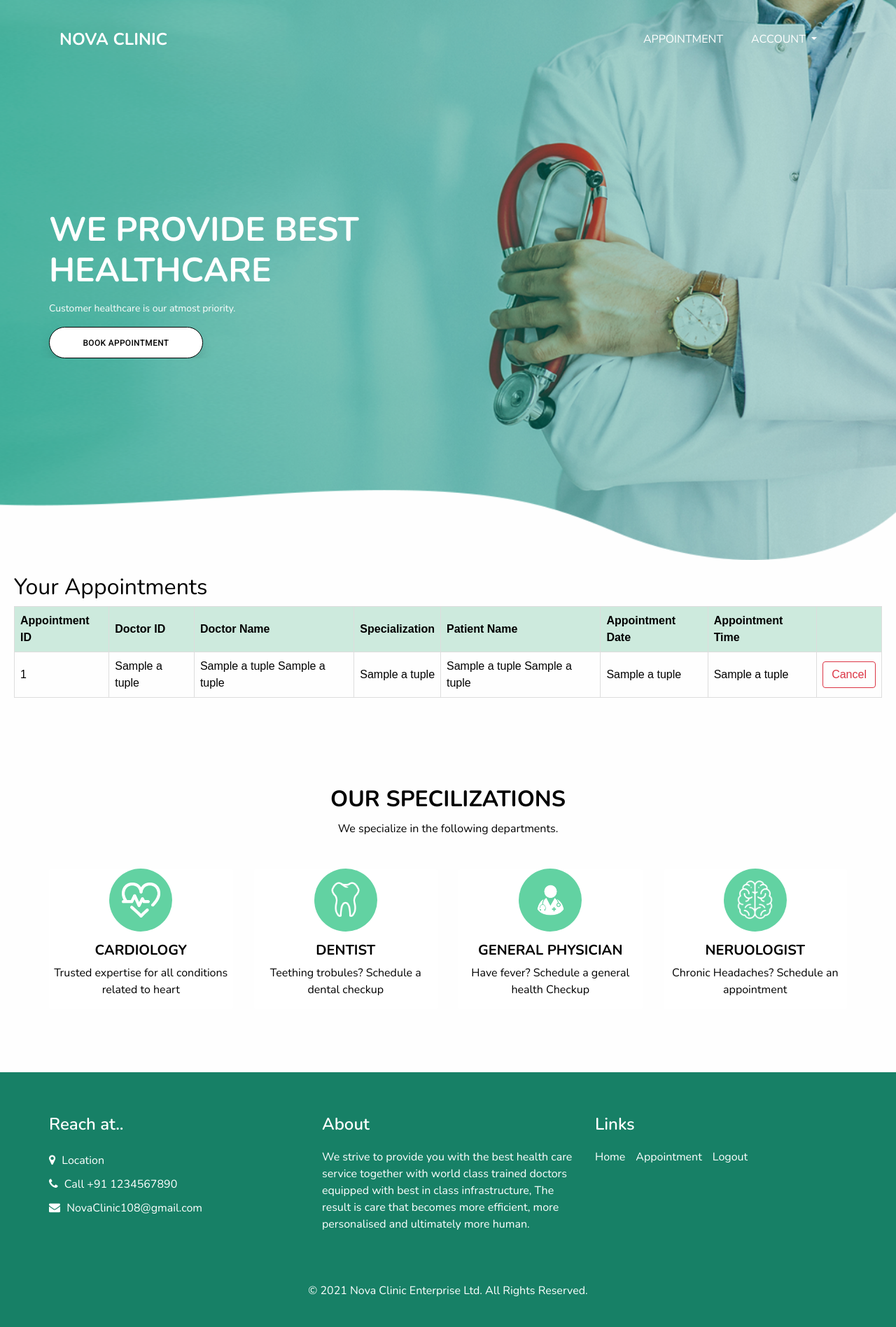
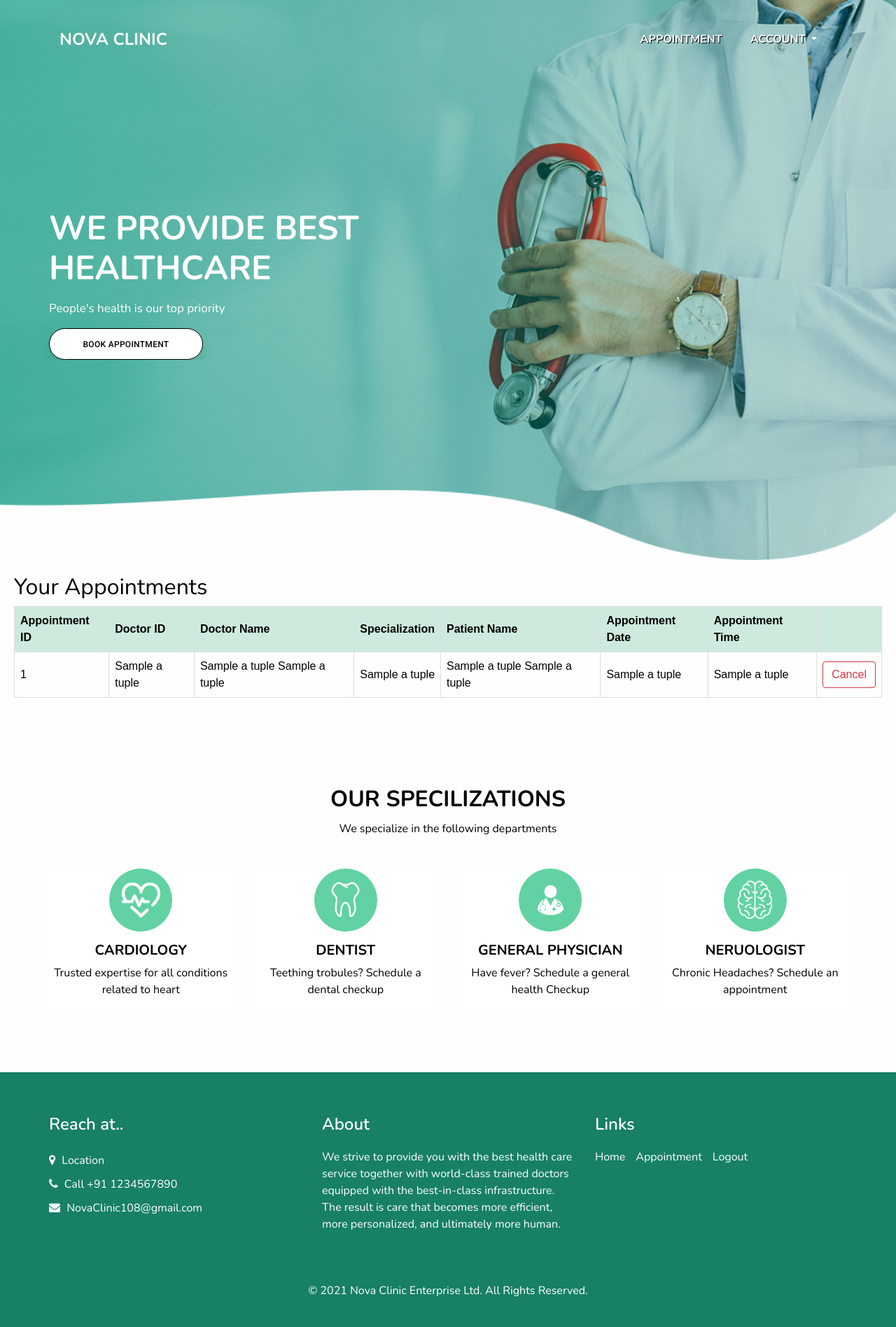
Before and after one commit to Abhiram-DLVSS/NovaClinic, a Flask app: template Application/Frontend/templates/home.html in a window 1280 px wide. Shown: the whole page at 70% size. Run offline with Flask 2, Linux system fonts and the light colour scheme; the template is opened without the code that fills it: most values are stand-ins (such as "Sample title", 1, 10 or a date in 2020); some libraries are stand-ins or nearby versions.

Commit message:
Corrected mistakes

```diff
--- a/Application/DBHandler/sqlhandler.py
+++ b/Application/DBHandler/sqlhandler.py
@@ -22,7 +22,7 @@ class User:
 	def verify(self,phno,password):
 		cnx=mysql.connector.connect(host=DBhost,user=DBuser,password=DBpassword,database=DBname)
 		cursor=cnx.cursor()
-		query = ("select phno,password from users where phno='{}' and password=Sha2('{}',224);").format(phno,password)
+		query = ("select phno from users where phno='{}' and password=Sha2('{}',224);").format(phno,password)
 		if(phno==None and password==None):
 			return -1
 		cursor.execute(query)
@@ -37,7 +37,7 @@ class User:
 	def check_new_phno(self,phno):
 		cnx=mysql.connector.connect(host=DBhost,user=DBuser,password=DBpassword,database=DBname)
 		cursor=cnx.cursor()
-		query = ("select phno,password from users where phno='{}';").format(phno)
+		query = ("select phno from users where phno='{}';").format(phno)
 		if(phno==None):
 			return -1
 		cursor.execute(query)
@@ -70,7 +70,7 @@ class User:
 	def update_credentials(self,p_CurrentPassword,p_Newpassword,phno):
 		cnx=mysql.connector.connect(host=DBhost,user=DBuser,password=DBpassword,database=DBname)
 		cursor=cnx.cursor()
-		query="select phno,password from users where password=Sha2('{}',224) and phno='{}'".format(p_CurrentPassword,phno)
+		query="select phno from users where password=Sha2('{}',224) and phno='{}'".format(p_CurrentPassword,phno)
 		cursor.execute(query)
 		vari=cursor.fetchall()
 		if(len(vari)==0):
--- a/Application/Frontend/templates/admin.html
+++ b/Application/Frontend/templates/admin.html
@@ -47,7 +47,7 @@
                            <div class="collapse navbar-collapse" id="navbarSupportedContent" >
                               <ul class="navbar-nav mr-auto">
                                  <li class="nav-item dropdown">
-                                    <a class="nav-link dropdown-toggle" href="#" id="navbarDropdown" role="button" data-toggle="dropdown" aria-haspopup="true" aria-expanded="false">
+                                    <a class="nav-link dropdown-toggle" href="" id="navbarDropdown" role="button" data-toggle="dropdown" aria-haspopup="true" aria-expanded="false"  style="text-shadow: 1px 1px #000000;font-weight: bold;">
                                     Doctors
                                     </a>
                                     <div class="dropdown-menu" aria-labelledby="navbarDropdown">
@@ -72,7 +72,7 @@
                                     </div>
                                  </li>
                                  <li class="nav-item dropdown">
-                                    <a class="nav-link dropdown-toggle" href="#" id="navbarDropdown" role="button" data-toggle="dropdown" aria-haspopup="true" aria-expanded="false">
+                                    <a class="nav-link dropdown-toggle" href="" id="navbarDropdown" role="button" data-toggle="dropdown" aria-haspopup="true" aria-expanded="false"  style="text-shadow: 1px 1px #000000;font-weight: bold;">
                                     Receptionists
                                     </a>
                                     <div class="dropdown-menu" aria-labelledby="navbarDropdown">
@@ -91,7 +91,7 @@
                                     </div>
                                  </li>
                                  <li class="nav-item dropdown">
-                                    <a class="nav-link dropdown-toggle" href="#" id="navbarDropdown" role="button" data-toggle="dropdown" aria-haspopup="true" aria-expanded="false">
+                                    <a class="nav-link dropdown-toggle" href="" id="navbarDropdown" role="button" data-toggle="dropdown" aria-haspopup="true" aria-expanded="false"  style="text-shadow: 1px 1px #000000;font-weight: bold;">
                                     Account
                                     </a>
                                     <div class="dropdown-menu" aria-labelledby="navbarDropdown">
--- a/Application/Frontend/templates/aptmnt.html
+++ b/Application/Frontend/templates/aptmnt.html
@@ -48,10 +48,10 @@
                            <div class="collapse navbar-collapse" id="navbarSupportedContent">
                               <ul class="navbar-nav mr-auto">
                                  <li class="nav-item active">
-                                    <a class="nav-link" href="/home">Home <span class="sr-only">(current)</span></a>
+                                    <a class="nav-link" href="/home"  style="text-shadow: 1px 1px #000000;font-weight: bold;">Home <span class="sr-only">(current)</span></a>
                                  </li>
                                  <li class="nav-item">
-                                    <a class="nav-link" href="logout">Logout</a>
+                                    <a class="nav-link" href="logout" style="text-shadow: 1px 1px #000000;font-weight: bold;">Logout</a>
                                  </li>
                               </ul>
                               </form>
--- a/Application/Frontend/templates/footer.html
+++ b/Application/Frontend/templates/footer.html
@@ -36,7 +36,7 @@
                  About
               </h4>
               <p>
-                 We strive to provide you with the best health care service together with world class trained doctors equipped with best in class infrastructure, The result is care that becomes more efficient, more personalised and ultimately more human.
+               We strive to provide you with the best health care service together with world-class trained doctors equipped with the best-in-class infrastructure. The result is care that becomes more efficient, more personalized, and ultimately more human.
               </p>
            </div>
         </div>
--- a/Application/Frontend/templates/home.html
+++ b/Application/Frontend/templates/home.html
@@ -53,10 +53,10 @@
                               <div class="collapse navbar-collapse" id="navbarSupportedContent">
                                  <ul class="navbar-nav mr-auto">
                                     <li class="nav-item">
-                                       <a class="nav-link" href="aptmnt">Appointment</a>
+                                       <a class="nav-link" href="aptmnt" style="font-weight: bold; text-shadow: 1px 1px #000000;">Appointment</a>
                                     </li>
                                     <li class="nav-item dropdown">
-                                       <a class="nav-link dropdown-toggle" href="#" id="navbarDropdown" role="button" data-toggle="dropdown" aria-haspopup="true" aria-expanded="false">
+                                       <a class="nav-link dropdown-toggle" href="" id="navbarDropdown" role="button" data-toggle="dropdown" aria-haspopup="true" aria-expanded="false"  style="font-weight: bold; text-shadow: 1px 1px #000000;">
                                        Account
                                        </a>
                                        <div class="dropdown-menu" aria-labelledby="navbarDropdown">
@@ -100,8 +100,8 @@
                                  <h1>
                                     We Provide Best Healthcare
                                  </h1>
-                                 <p>
-                                    Customer healthcare is our atmost priority.
+                                 <p  style="font-size: 17px;">
+                                    People's health is our top priority
                                  </p>
                                  <button type="button" class="btn form-check-book-button book1" onclick="location.href = 'aptmnt'">
                                  Book Appointment
@@ -169,15 +169,15 @@
                <form >
                   <div class="form-group">
                      <label id="firstname_input">First name</label>
-                     <input type="text" class="form-control" name="FName" id="FName" onchange onpropertychange onkeyuponpaste oninput="updateCheck()" placeholder="Update First Name" value={{Fname}} maxlength="20">
+                     <input type="text" class="form-control" name="FName" id="FName" onchange onpropertychange onkeyuponpaste oninput="updateCheck()" placeholder="Update First Name" value="{{Fname}}" maxlength="20">
                   </div>
                   <div class="form-group">
                      <label id="lastname_input">Last Name</label>
-                     <input type="text" class="form-control" name="LName" id="LName" onchange onpropertychange onkeyuponpaste oninput="updateCheck()" placeholder="Update Last Name" value={{Lname}} maxlength="20">
+                     <input type="text" class="form-control" name="LName" id="LName" onchange onpropertychange onkeyuponpaste oninput="updateCheck()" placeholder="Update Last Name" value="{{Lname}}" maxlength="20">
                   </div>
                   <div class="form-group">
                      <label id="phno_input">Phone Number</label>
-                     <input type="tel" class="form-control" name="Phno" id="Phno" onchange onpropertychange onkeyuponpaste oninput="updateCheck()" placeholder="Update contact info" value={{phno}}>
+                     <input type="tel" class="form-control" name="Phno" id="Phno" onchange onpropertychange onkeyuponpaste oninput="updateCheck()" placeholder="Update contact info" value="{{phno}}">
                   </div>
                   <div class="form-group" style="text-align: center;">
                      <button name="update_atPatient" id="update_atPatient" class="btn form-check-book-button">Update</button>
@@ -284,7 +284,7 @@
    Our Specilizations
    </h2>
    <p>
-   We specialize in the following departments.
+   We specialize in the following departments
    </p>
    </div>
    <div class="row">
--- a/Application/Frontend/templates/raptmnt.html
+++ b/Application/Frontend/templates/raptmnt.html
@@ -44,10 +44,10 @@
                         <div class="collapse navbar-collapse" id="navbarSupportedContent">
                            <ul class="navbar-nav mr-auto">
                               <li class="nav-item active">
-                                 <a class="nav-link" href="/receptionist">Home <span class="sr-only">(current)</span></a>
+                                 <a class="nav-link" href="/receptionist"  style="text-shadow: 1px 1px #000000;font-weight: bold;">Home <span class="sr-only">(current)</span></a>
                               </li>
                               <li class="nav-item">
-                                 <a class="nav-link" href="logout">Logout</a>
+                                 <a class="nav-link" href="/logout"  style="text-shadow: 1px 1px #000000;font-weight: bold;">Logout</a>
                               </li>
                            </ul>
                            </form>
--- a/Application/Frontend/templates/receptionist.html
+++ b/Application/Frontend/templates/receptionist.html
@@ -40,10 +40,10 @@
                      <div class="d-flex">
                         <ul class="navbar-nav mr-auto">
                            <li class="nav-item">
-                              <a class="nav-link" href="raptmnt">Appointment</a>
+                              <a class="nav-link" href="raptmnt" style="text-shadow: 1px 1px #000000;font-weight: bold;">Appointment</a>
                            </li>
                            <li class="nav-item dropdown">
-                              <a class="nav-link dropdown-toggle" href="#" id="navbarDropdown" role="button" data-toggle="dropdown" aria-haspopup="true" aria-expanded="false">
+                              <a class="nav-link dropdown-toggle" href="" id="navbarDropdown" role="button" data-toggle="dropdown" aria-haspopup="true" aria-expanded="false"  style="text-shadow: 1px 1px #000000;font-weight: bold;">
                               Account
                               </a>
                               <div class="dropdown-menu" aria-labelledby="navbarDropdown">
@@ -131,7 +131,7 @@
                      </div>
                      <hr class="solid" color="white">
                      <div class="form-check">
-                        <input type="text" class="form-control" name="datePicker" id="datePicker" placeholder="YYYY-MM-DD" style="width: 95%; text-align: center;" value={{date}} maxlength="10">
+                        <input type="text" class="form-control" name="datePicker" id="datePicker" placeholder="YYYY-MM-DD" style="width: 95%; text-align: center;" value="{{date}}" maxlength="10">
                      </div>
                      <hr class="solid" color="white">
                      <div class="button-cen">
--- a/Application/Frontend/templates/welcome.html
+++ b/Application/Frontend/templates/welcome.html
@@ -63,7 +63,7 @@
                                     Welcome to Nova Clinic Healthcare
                                  </h1>
                                  <p style="font-size: 16px;">
-                                    We strive to provide you with the best health care service together with world class trained doctors equipped with best in class infrastructure, The result is care that becomes more efficient, more personalised and ultimately more human.
+                                    We strive to provide you with the best health care service together with world-class trained doctors equipped with the best-in-class infrastructure.
                                  </p>
                                  <div class="button-cen">
                                        <button class="form-check-signin-button" name="book" id="book" onclick="window.location.href='login'">Sign In</button>
```
Also changed, not shown: Application/Backend/README.md, README.md, 1 other file.
